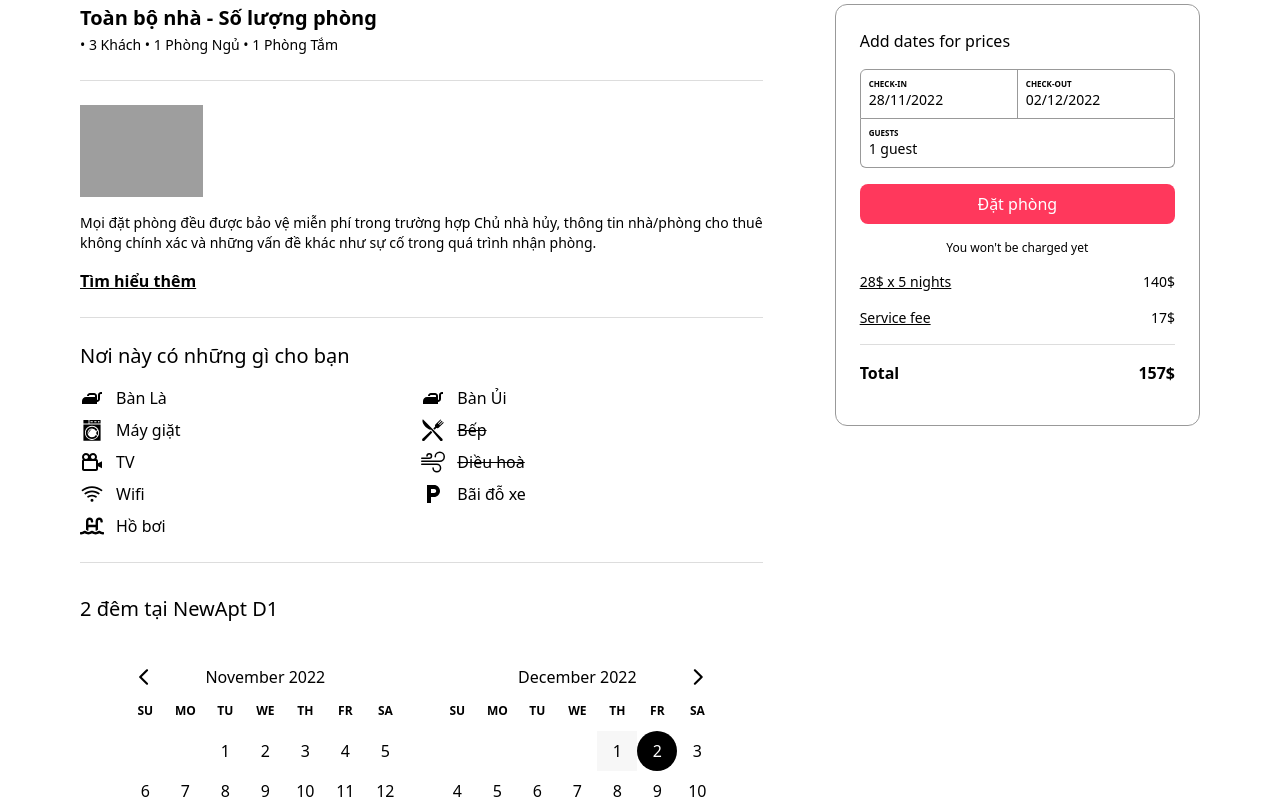
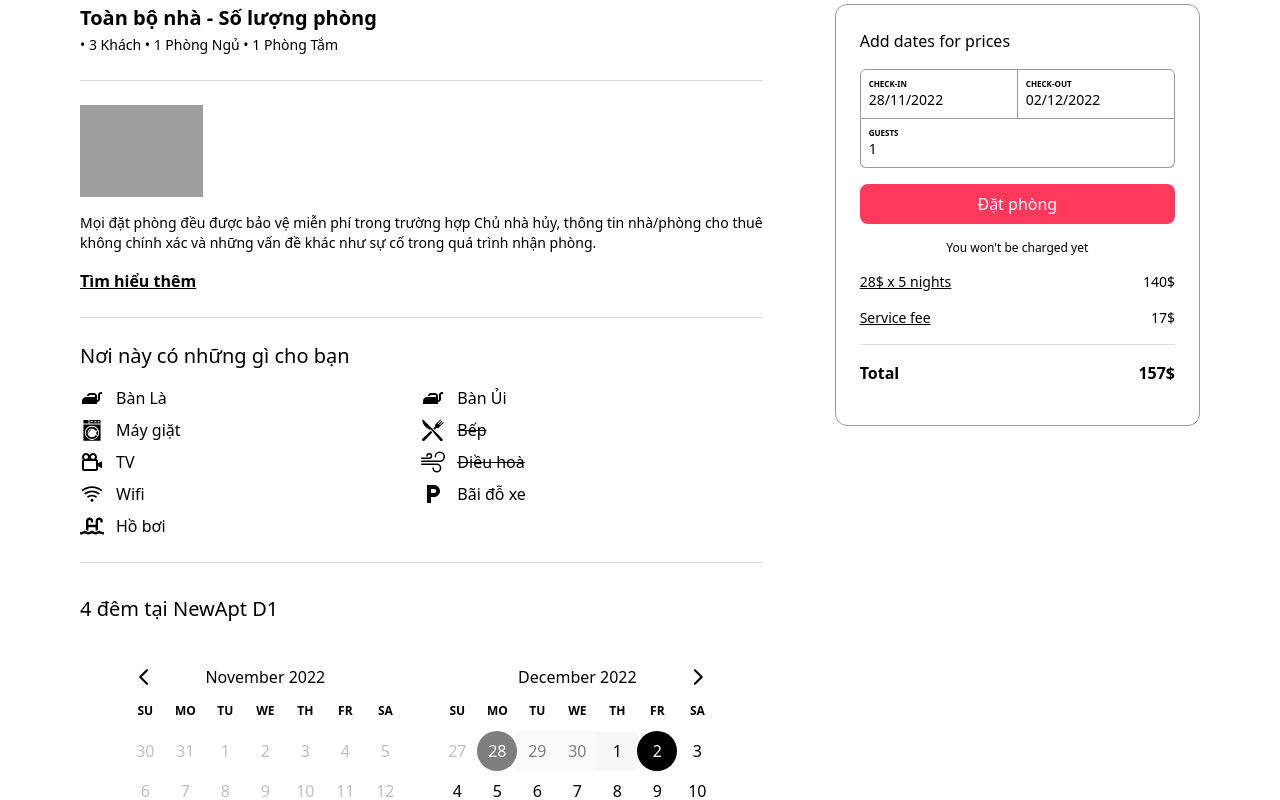
Before and after one commit to ceepu8/air-bnb-clone, a Next.js app: page /rooms/1 in a window 1280 px wide. Shown: the part 600-1400 px from the top of the page. Built offline with nearby package versions, Linux system fonts and the light colour scheme; grey boxes are pictures that could not be loaded; what @badrap/bar-of-progress would draw is missing.

Commit message:
adding tedious things into detail page

```diff
--- a/src/store/reducers/roomForm.ts
+++ b/src/store/reducers/roomForm.ts
@@ -1,16 +1,12 @@
 import { createReducer, PayloadAction } from "@reduxjs/toolkit"
 import { addDays } from "date-fns"
+import { DateRange } from "react-day-picker"
 import { CLEAR_DATE, SET_DATE, SET_GUEST } from "../actions"
 
 interface Guest {
   adult: number
   children: number
   toddler: number
-}
-
-type DateRange = {
-  from: Date | undefined | string
-  to?: Date | undefined | string
 }
 
 interface FormState {
@@ -24,7 +20,7 @@ const INITIAL_STATE: FormState = {
     to: addDays(new Date(), 4),
   },
   guest: {
-    adult: 0,
+    adult: 1,
     children: 0,
     toddler: 0,
   },
--- a/src/views/RoomDetailView/Calendar/index.tsx
+++ b/src/views/RoomDetailView/Calendar/index.tsx
@@ -1,17 +1,27 @@
 import { DateRange, DayPicker } from "react-day-picker"
 import { useDispatch, useSelector } from "react-redux"
 import { SET_DATE } from "@/store/actions"
+import dayjs from "dayjs"
 
 export const Calendar = () => {
   const date = useSelector((state: any) => state.roomForm.date)
   const dispatch = useDispatch()
+  const nights = date?.from && date?.to && dayjs(date?.to).diff(dayjs(date?.from), "day")
 
+  const disabledDays = [{ from: new Date(1, 1, 1), to: new Date(Date.now() - 24 * 60 * 60 * 1000) }]
   return (
     <div className="mt-8">
-      <p className="text-xl font-medium">2 đêm tại NewApt D1</p>
-      {/* <span className="text-grey-500 text-sm">{footer}</span> */}
+      <p className="text-xl font-medium">
+        {date?.from && !date?.to
+          ? "Chọn ngày trả phòng"
+          : nights
+          ? `${nights} đêm tại NewApt D1`
+          : "Chọn ngày nhận phòng"}
+      </p>
       <div className="my-6 flex flex-col items-center">
         <DayPicker
+          showOutsideDays
+          disabled={disabledDays}
           mode="range"
           selected={date}
           onSelect={(value: DateRange | undefined) => {
--- a/src/views/RoomDetailView/SelectionForm/PeoplePicker.tsx
+++ b/src/views/RoomDetailView/SelectionForm/PeoplePicker.tsx
@@ -25,7 +25,7 @@ const Popup = ({ isOpen, handleClose }: { isOpen: boolean; handleClose: () => vo
 
   const handleDecrease = (keyName: string) => {
     const selectedTotal = guest[keyName]
-    if (selectedTotal >= 1) {
+    if ((selectedTotal >= 1 && keyName !== "adult") || selectedTotal > 1) {
       dispatch(
         SET_GUEST({
           ...guest,
@@ -55,9 +55,9 @@ const Popup = ({ isOpen, handleClose }: { isOpen: boolean; handleClose: () => vo
                   border="default"
                   borderColor="grey"
                   onClick={() => handleDecrease(keyName)}
-                  // disabled={state[keyName as keyof Guest] === 0}
                   className={classNames("text-dark-gray", {
-                    // 'text-grey-300 border-grey-200': state[keyName as keyof Guest] === 0,
+                    "cursor-not-allowed border-light-gray text-light-gray":
+                      guest[keyName] === 0 || guest["adult"] === 1,
                   })}
                 >
                   <AiOutlineMinus className={classNames("text-dark-gray", {})} size={12} />
@@ -93,13 +93,19 @@ const Popup = ({ isOpen, handleClose }: { isOpen: boolean; handleClose: () => vo
 
 export const PeoplePicker = () => {
   const { ref, value, handleClose } = useMouseLeave<HTMLDivElement>()
+  const guest = useSelector((state: any) => state.roomForm.guest)
+  console.log(Object.values(guest))
+
+  const total = Object.values<number>(guest).reduce((prev, curr): number => {
+    return prev + curr
+  }, 0)
 
   return (
     <div ref={ref} className="relative">
       <button className="flex w-full rounded-b-md border-[1px] border-t-[0px] border-solid border-dark-gray">
         <div className="flex-1 p-2 text-left">
           <div className="text-[8px] font-semibold leading-3">GUESTS</div>
-          <div className="text-grey-500 text-sm">1 guest</div>
+          <div className="text-grey-500 text-sm">{total}</div>
         </div>
       </button>
       <Popup isOpen={value} handleClose={handleClose} />
```
